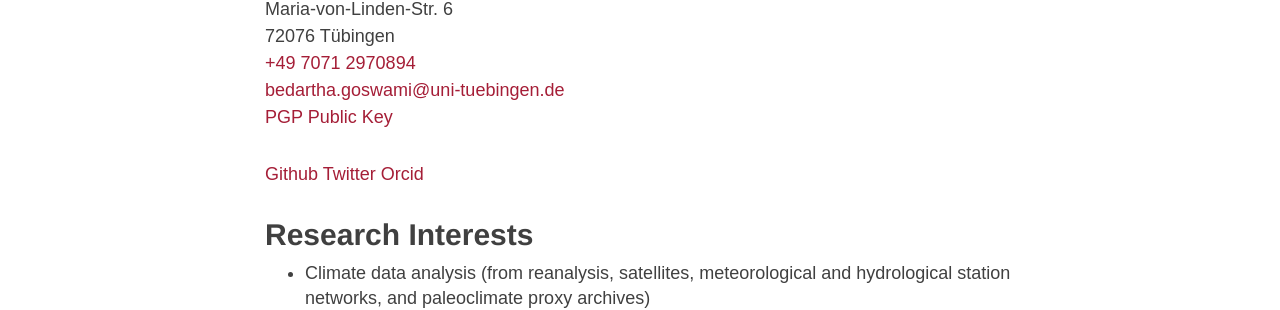
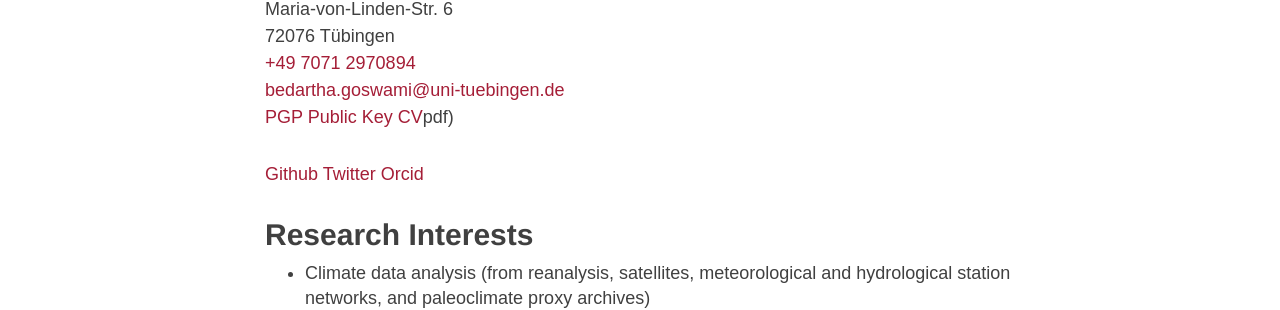
Before and after one commit to mlcs/mlcs.github.io, a Jekyll site: the page built from people/goswami.md, in a window 1280 px wide and 900 px high, scrolled down 603 px. Shown: the part 153-463 px from the top of the window. Built offline with Jekyll 4.4.1, drawn with Linux system fonts in a browser that asks for light colours; nearby versions of some CDN libraries.

Commit message:
goswami -> add CV

```diff
--- a/people/goswami.md
+++ b/people/goswami.md
@@ -13,6 +13,7 @@ Maria-von-Linden-Str. 6
 [+49 7071 2970894](tel:+4970712970894)
 [bedartha.goswami@uni-tuebingen.de](mailto:bedartha.goswami@uni-tuebingen.de)
 [PGP Public Key](/files/goswami_pgp_publickey.asc)
+[CV](/files/goswami_cv_jan2021)pdf)
 
 [Github](https://github.com/bedartha)
 [Twitter](https://twitter.com/bedartha)
```
Also changed, not shown: 1 other file.
